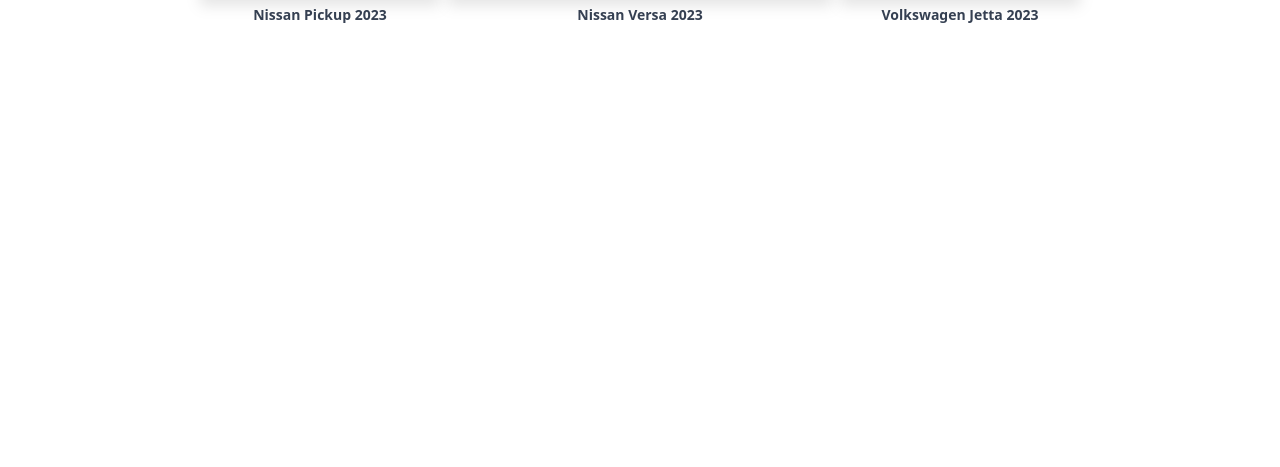
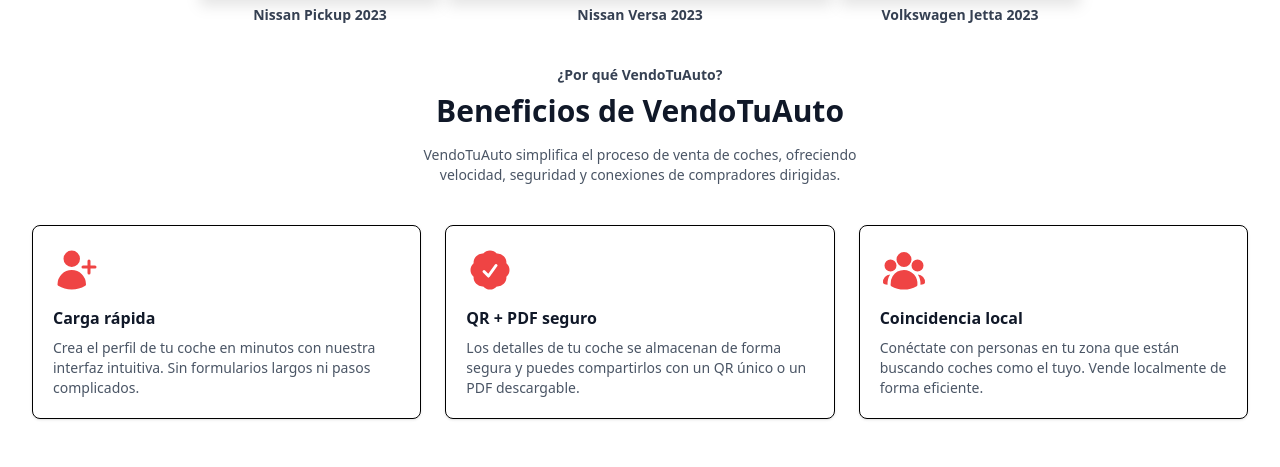
Before and after one commit to jc-group/vendotuauto-landing, an Astro site: page / in a window 1280 px wide. Shown: the part 745-1212 px from the top of the page. Before the commit the page ends 800 px from the top, so only its background shows below. Built offline with nearby package versions, Linux system fonts and the light colour scheme; Astro itself is replaced by a stand-in of ours.

Commit message:
feat: add Benefits component to the main page for enhanced user information

```diff
--- /dev/null
+++ b/src/components/Benefits.astro
@@ -0,0 +1,97 @@
+---
+
+---
+
+<section class="py-12 bg-white">
+  <div class="max-w-7xl mx-auto px-4 sm:px-6 lg:px-8">
+    <!-- Encabezado -->
+    <div class="text-center mb-10">
+      <h3 class="text-sm font-semibold text-gray-700">¿Por qué VendoTuAuto?</h3>
+      <h2 class="mt-2 text-2xl font-bold text-gray-900 sm:text-3xl">Beneficios de VendoTuAuto</h2>
+      <p class="mt-4 text-sm text-gray-600 max-w-md mx-auto">
+        VendoTuAuto simplifica el proceso de venta de coches, ofreciendo velocidad, seguridad y
+        conexiones de compradores dirigidas.
+      </p>
+    </div>
+
+    <!-- Grid Mobile First -->
+    <div class="grid gap-6 sm:grid-cols-2 md:grid-cols-3">
+      <!-- Beneficio 1 -->
+      <div
+        class="border rounded-lg p-5 bg-white shadow-sm transition duration-300 transform-gpu hover:-rotate-2 hover:scale-105 hover:shadow-2xl"
+        style="perspective: 800px;"
+      >
+        <div class="mb-3 text-gray-700">
+          <svg
+            xmlns="http://www.w3.org/2000/svg"
+            viewBox="0 0 24 24"
+            fill="currentColor"
+            class="h-12 w-12 text-[#EF4444]"
+          >
+            <path
+              d="M5.25 6.375a4.125 4.125 0 1 1 8.25 0 4.125 4.125 0 0 1-8.25 0ZM2.25 19.125a7.125 7.125 0 0 1 14.25 0v.003l-.001.119a.75.75 0 0 1-.363.63 13.067 13.067 0 0 1-6.761 1.873c-2.472 0-4.786-.684-6.76-1.873a.75.75 0 0 1-.364-.63l-.001-.122ZM18.75 7.5a.75.75 0 0 0-1.5 0v2.25H15a.75.75 0 0 0 0 1.5h2.25v2.25a.75.75 0 0 0 1.5 0v-2.25H21a.75.75 0 0 0 0-1.5h-2.25V7.5Z"
+            ></path>
+          </svg>
+        </div>
+        <h3 class="text-base font-semibold text-gray-900">Carga rápida</h3>
+        <p class="mt-2 text-sm text-gray-600">
+          Crea el perfil de tu coche en minutos con nuestra interfaz intuitiva. Sin formularios
+          largos ni pasos complicados.
+        </p>
+      </div>
+
+      <!-- Beneficio 2 -->
+      <div
+        class="border rounded-lg p-5 bg-white shadow-sm transition duration-300 transform-gpu hover:rotate-2 hover:scale-105 hover:shadow-2xl"
+        style="perspective: 800px;"
+      >
+        <div class="mb-3 text-gray-700">
+          <svg
+            xmlns="http://www.w3.org/2000/svg"
+            viewBox="0 0 24 24"
+            fill="currentColor"
+            class="h-12 w-12 text-[#EF4444]"
+          >
+            <path
+              fill-rule="evenodd"
+              d="M8.603 3.799A4.49 4.49 0 0 1 12 2.25c1.357 0 2.573.6 3.397 1.549a4.49 4.49 0 0 1 3.498 1.307 4.491 4.491 0 0 1 1.307 3.497A4.49 4.49 0 0 1 21.75 12a4.49 4.49 0 0 1-1.549 3.397 4.491 4.491 0 0 1-1.307 3.497 4.491 4.491 0 0 1-3.497 1.307A4.49 4.49 0 0 1 12 21.75a4.49 4.49 0 0 1-3.397-1.549 4.49 4.49 0 0 1-3.498-1.306 4.491 4.491 0 0 1-1.307-3.498A4.49 4.49 0 0 1 2.25 12c0-1.357.6-2.573 1.549-3.397a4.49 4.49 0 0 1 1.307-3.497 4.49 4.49 0 0 1 3.497-1.307Zm7.007 6.387a.75.75 0 1 0-1.22-.872l-3.236 4.53L9.53 12.22a.75.75 0 0 0-1.06 1.06l2.25 2.25a.75.75 0 0 0 1.14-.094l3.75-5.25Z"
+              clip-rule="evenodd"></path>
+          </svg>
+        </div>
+        <h3 class="text-base font-semibold text-gray-900">QR + PDF seguro</h3>
+        <p class="mt-2 text-sm text-gray-600">
+          Los detalles de tu coche se almacenan de forma segura y puedes compartirlos con un QR
+          único o un PDF descargable.
+        </p>
+      </div>
+
+      <!-- Beneficio 3 -->
+      <div
+        class="border rounded-lg p-5 bg-white shadow-sm transition duration-300 transform-gpu hover:-rotate-2 hover:scale-105 hover:shadow-2xl"
+        style="perspective: 800px;"
+      >
+        <div class="mb-3 text-gray-700">
+          <svg
+            xmlns="http://www.w3.org/2000/svg"
+            viewBox="0 0 24 24"
+            fill="currentColor"
+            class="h-12 w-12 text-[#EF4444]"
+          >
+            <path
+              fill-rule="evenodd"
+              d="M8.25 6.75a3.75 3.75 0 1 1 7.5 0 3.75 3.75 0 0 1-7.5 0ZM15.75 9.75a3 3 0 1 1 6 0 3 3 0 0 1-6 0ZM2.25 9.75a3 3 0 1 1 6 0 3 3 0 0 1-6 0ZM6.31 15.117A6.745 6.745 0 0 1 12 12a6.745 6.745 0 0 1 6.709 7.498.75.75 0 0 1-.372.568A12.696 12.696 0 0 1 12 21.75c-2.305 0-4.47-.612-6.337-1.684a.75.75 0 0 1-.372-.568 6.787 6.787 0 0 1 1.019-4.38Z"
+              clip-rule="evenodd"></path>
+            <path
+              d="M5.082 14.254a8.287 8.287 0 0 0-1.308 5.135 9.687 9.687 0 0 1-1.764-.44l-.115-.04a.563.563 0 0 1-.373-.487l-.01-.121a3.75 3.75 0 0 1 3.57-4.047ZM20.226 19.389a8.287 8.287 0 0 0-1.308-5.135 3.75 3.75 0 0 1 3.57 4.047l-.01.121a.563.563 0 0 1-.373.486l-.115.04c-.567.2-1.156.349-1.764.441Z"
+            ></path>
+          </svg>
+        </div>
+        <h3 class="text-base font-semibold text-gray-900">Coincidencia local</h3>
+        <p class="mt-2 text-sm text-gray-600">
+          Conéctate con personas en tu zona que están buscando coches como el tuyo. Vende localmente
+          de forma eficiente.
+        </p>
+      </div>
+    </div>
+  </div>
+</section>
--- a/src/pages/index.astro
+++ b/src/pages/index.astro
@@ -1,5 +1,6 @@
 ---
 
+import Benefits from '@components/Benefits.astro';
 import Header from '@components/Header.astro';
 import HeroSection from '@components/HeroSection.astro';
 import Layout from '@layouts/Layout.astro';
@@ -12,5 +13,6 @@
   <Header />
   <main>
     <HeroSection />
+    <Benefits />
   </main>
 </Layout>
```
